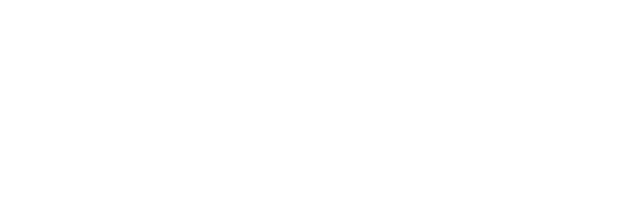
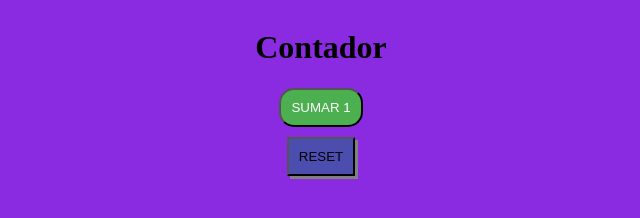
Before and after one commit to marcosalejos/PRACTICAS, a plain HTML site: page Ejercicio 1 - Contador/index.html in a window 1280 px wide. Shown: the whole page, without its empty margins (319-959 px from the left). Drawn offline with nearby package versions, Linux system fonts and the light colour scheme; files that its build step writes are made by us from their sources.

Commit message:
He querido acabar los puntos 1 y 2, pero no tengo huev.. a que me salga todo centrado y que el contador no esté tan separado del botón SUMAR 1

```diff
--- a/Ejercicio 1 - Contador/index.html
+++ b/Ejercicio 1 - Contador/index.html
@@ -6,13 +6,22 @@
     <title>Ejercicio 1 - Contador</title>
     <link rel="stylesheet" href="styles.css">
 </head>
-<body>
+<body class="body">
     <!-- TODO: Crea aquí la estructura del contador. -->
     <!-- Necesitas: -->
     <!--  1. Un contenedor que agrupe todo. -->
     <!--  2. Un elemento (por ejemplo un <h1> o <p>) que muestre el número actual. -->
     <!--  3. Dos botones debajo: uno para sumar 1 y otro para resetear a 0. -->
     <!-- Ponle un id único a cada elemento que luego necesites seleccionar desde el JS. -->
+    <div class="count">                  <!--Se usa class para múltiples elementos-->
+        <h1 id="textCount">Contador</h1>    <!--Se usa id para un único elemento-->
+        <button onclick="suma1" id="add">SUMAR 1</button>
+        <button onclick="reset0" id="reset">RESET</button>
+    </div>
+
+
+
+
 
     <script src="script.js"></script>
 </body>
--- a/Ejercicio 1 - Contador/styles.scss
+++ b/Ejercicio 1 - Contador/styles.scss
@@ -4,12 +4,52 @@
 // 1. Cambia el color de fondo de todo el documento (piensa en qué elemento envuelve
 //    toda la página).
 
+.body {
+    background-color: blueviolet;
+}
+
 // 2. Centra el contenedor del contador tanto en horizontal como en vertical dentro
 //    de toda la pantalla. Pista: investiga la propiedad "display: flex" y sus
 //    propiedades relacionadas para alinear y ordenar el contenido en columna.
 
+.count {
+
+    display: flex;
+    flex-direction: column;
+    justify-content: center;
+    align-items: center;
+
+}
+
 // 3. Da estilo a los botones: color de fondo, color de texto, bordes, espaciado
 //    interior (padding) y un cursor que indique que son clicables.
 
+.count #add {
+  background-color: #4CAF50;
+  color: white;
+  padding: 10px 10px;
+  border-radius: 15px;
+  cursor: pointer;
+}
+
+.count #reset {
+  background-color: #4c4eaf;
+  color: black;
+  margin-top: 10px;
+  padding: 10px 10px;
+  box-shadow: 3px 3px grey;
+  cursor: pointer;
+}
+
 // 4. Añade un efecto visual cuando el ratón pasa por encima de los botones
 //    (investiga el pseudo-selector ":hover").
+
+.count #add:hover {
+    background-color: #7d9720;
+    color: rgb(233, 155, 10);
+}
+
+.count #reset:hover {
+    background-color: #972065;
+    color: white;
+}
```
Also changed, not shown: Ejercicio 1 - Contador/styles.css (added), 1 other file.
